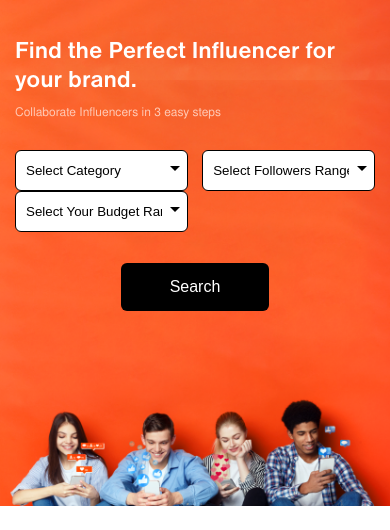
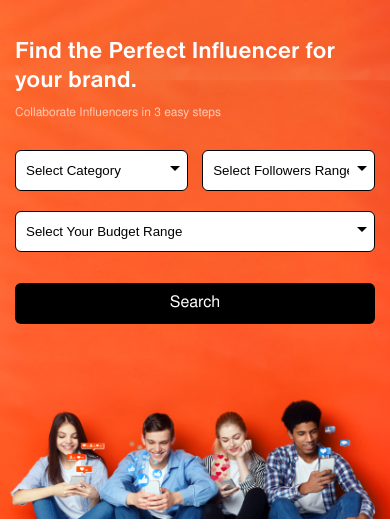
Before and after one commit to rdesignsthisside/influencer, a plain HTML site: page index.html in a window 390 px wide. Shown: the part 61-591 px from the top of the page. Drawn offline with nearby package versions, Linux system fonts and the light colour scheme.

Commit message:
Files Updated

```diff
--- a/index.html
+++ b/index.html
@@ -119,7 +119,7 @@
 
                     </div>
 
-                    <button type="submit" name="search">Search</button>
+                    <a href="./listing-page.html" class="search-btn">Search</a>
                 </div>
             </div>
         </div>
--- a/style.css
+++ b/style.css
@@ -259,15 +259,17 @@ h1, h2, h3, h4, h5, h6 {
     background-position-y: 5px;
 }
 
-.home-banner .banner-content button[name="search"] {
+.home-banner .banner-content a.search-btn {
     font-size: 16px;
     color: #fff;
     background-color: #000;
-    padding: 14px 48px;
+    padding: 10px 0;
     border-radius: 6px;
     border: 1px solid transparent;
-    margin-top: 31px;
+    margin: 31px auto 0;
+    max-width: 261px;
     cursor: pointer;
+    display: block;
 }
 
 
@@ -292,9 +294,14 @@ h1, h2, h3, h4, h5, h6 {
         width: 48%;
     }
 
-    .home-banner .banner-content .search-filters select.budget {
+    .home-banner .banner-content .search-filters select[name=budget] {
         width: 100%;
         margin-top: 20px;
+    }
+
+    .home-banner .banner-content a.search-btn {
+        max-width: 100%;
+        padding: 10px 0;
     }
 
     .home-banner .banner-content .banner-heaader h1 {
```
Also changed, not shown: listing-page.html (renamed from listiing-page.html).
